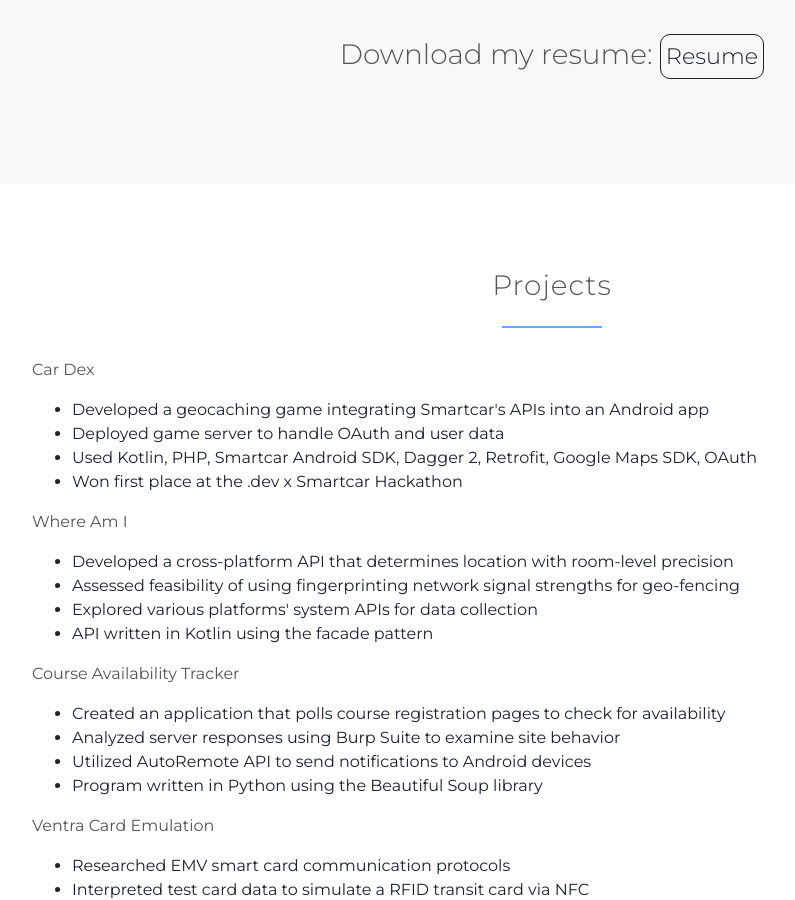
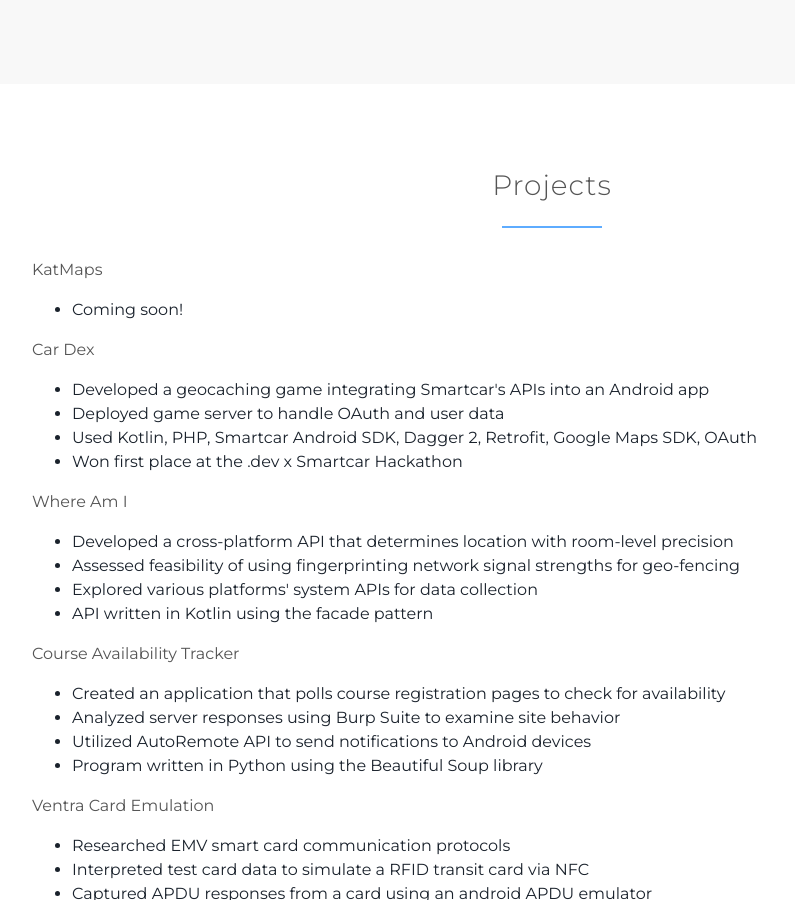
Before and after one commit to garfiec/garfiec.github.io, a Jekyll site: the page built from index.html, in a window 1280 px wide and 900 px high, scrolled down 4304 px. Shown: the whole window, without its empty margins (88-883 px from the left). Built offline with Jekyll 4.4.1, drawn with Linux system fonts in a browser that asks for light colours; nearby versions of some CDN libraries; library files that are not in the unit come from our copies.

Commit message:
Updated projects with KatMaps + Updated formatting on work experience

```diff
--- a/_includes/projects.html
+++ b/_includes/projects.html
@@ -6,6 +6,10 @@
 <!-- ************************************************************************************ -->
 <div class="row">
 	<div class="user-posters">
+		<p>KatMaps</p>
+		<ul>
+			<li>Coming soon!</li>
+		</ul>
 		<p>Car Dex</p>
 		<ul>
 			<li>Developed a geocaching game integrating Smartcar's APIs into an Android app</li>
--- a/_includes/work-experience.html
+++ b/_includes/work-experience.html
@@ -7,7 +7,7 @@
     <div class="user-projects js--project-01">
       <h3 class="js--project-title-01">Groupon</h3>
       <div class="images-right js--image-right-01">
-        <img alt="mountains" src="{{ "/assets/img/groupon_logo.png" | prepend: site.baseurl }}" />
+        <img alt="Groupon" src="{{ "/assets/img/groupon_logo.png" | prepend: site.baseurl }}" />
       </div>
       <div class="contents js--content-left-01">
         <p> </p>
@@ -20,13 +20,13 @@
     <div class="user-projects js--project-02">
       <h3 class="js--project-title-02">BMW Technology</h3>
       <div class="images-left js--image-left-02">
-        <img alt="mountains" src="{{ "/assets/img/bmw_logo.png" | prepend: site.baseurl }}" />
+        <img alt="BMW" src="{{ "/assets/img/bmw_logo.png" | prepend: site.baseurl }}" />
       </div>
       <div class="contents-right js--content-right-02">
-        <h3>Co-op</h3>
+        <p><strong>Co-op</strong></p>
         <p>Focused on designing and developing an Android Kotlin library to streamline the use of multiple geographic map providers like Google Maps, HERE Maps, and AutoNavi Maps through a common declarative API. Also worked on developing an Android app for employees to make snack purchases using their phones and analyzing battery impact of FindMate feature with Android Oreo behavioral changes in the Mini Connected app.</p>
         <br>
-        <h3>Summer Internship</h3>
+        <p><strong>Summer Internship</strong></p>
         <p>Worked primarily on BMW Connected Android app refactoring legacy login system and deploying smartphone testing farm for remote testing and automated UI testing. Documented solutions to common build issues. Helped identify issues with web app that prevented customers from using the Android app.</p>
         <ul>
           <li>Developing an Android library to streamline use of multiple geographical map providers</li>
```
